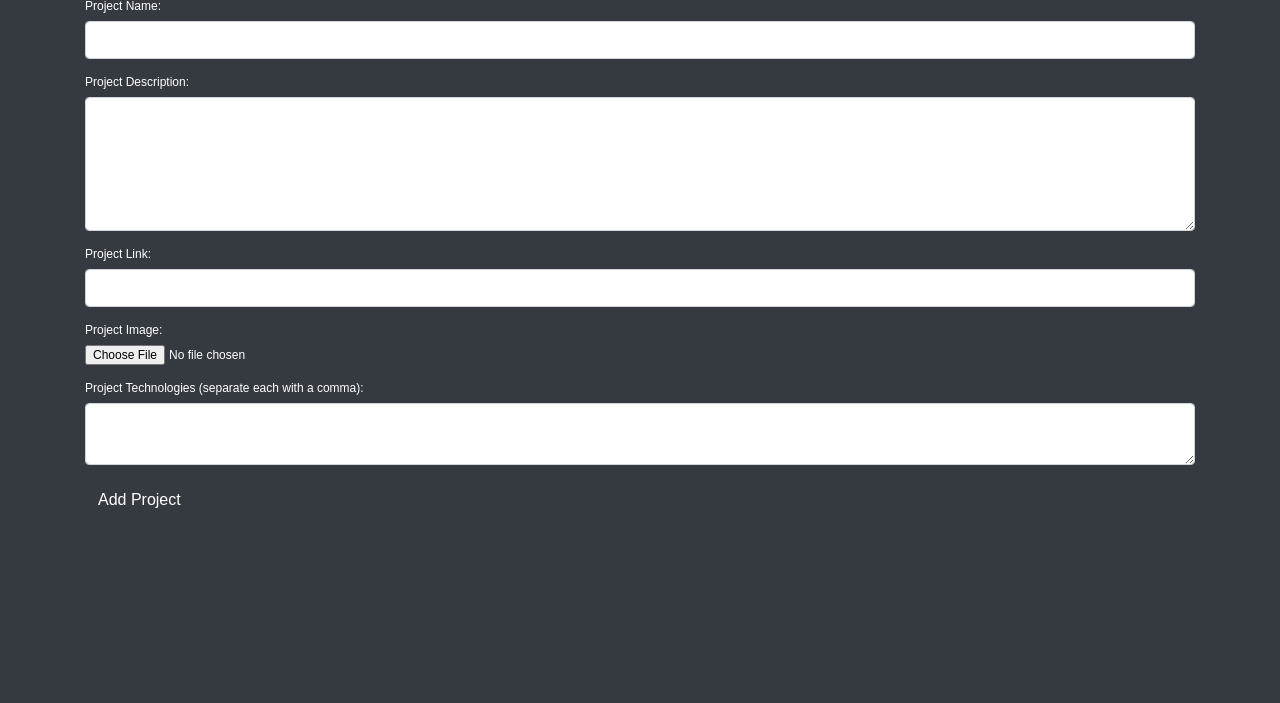
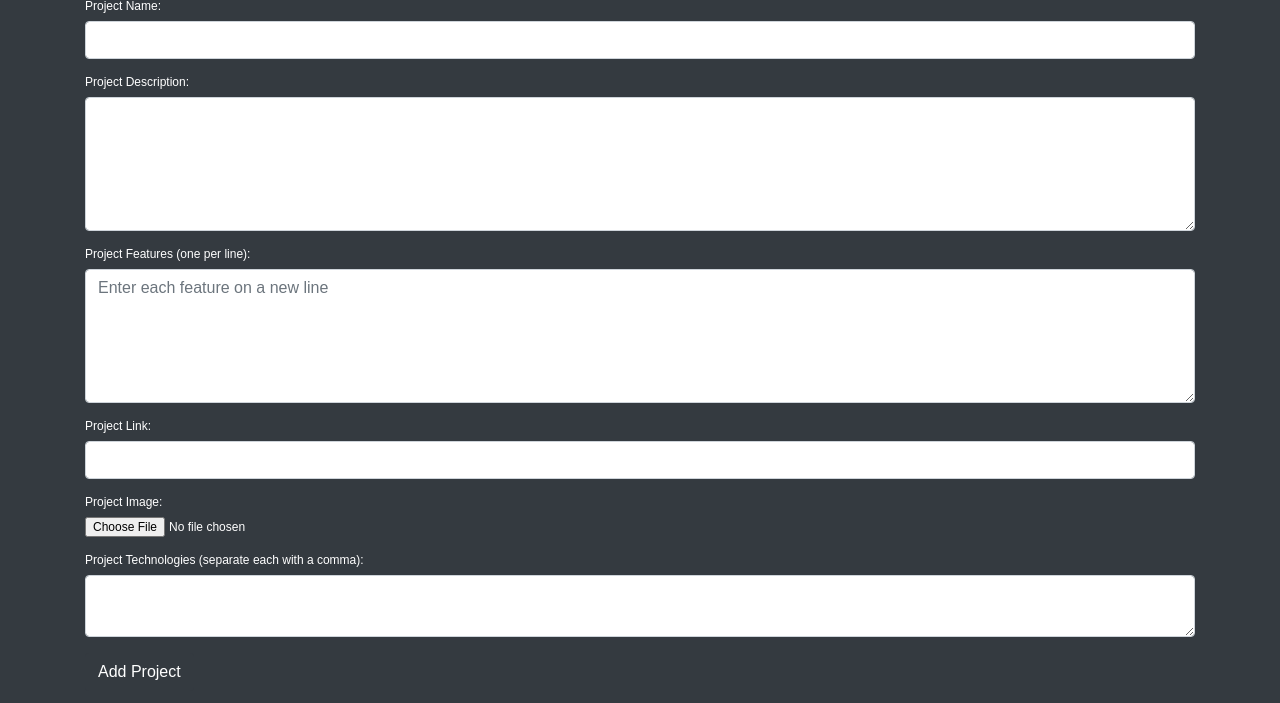
Before and after one commit to Saleem-Talha/Updated-Portfolio, a PHP site: page /admin.php in a window 1280 px wide. Shown: the part 1334-2037 px from the top of the page. Before the commit the page ends 1842 px from the top, so only its background shows below. Run offline with PHP 8.4, Linux system fonts and the light colour scheme; data that the repository does not hold is empty; some libraries are stand-ins or nearby versions; some web fonts are replaced.

Commit message:
Second Day

```diff
--- a/admin.php
+++ b/admin.php
@@ -114,69 +114,37 @@ $services_result = $db->query("SELECT * FROM services ORDER BY id DESC");
 
 
 // Handle Project section submission
-if ($_SERVER["REQUEST_METHOD"] == "POST" && isset($_POST['project_submit'])) {
+if (isset($_POST['project_submit'])) {
     $project_name = $_POST['project_name'];
     $project_description = $_POST['project_description'];
+    $project_features = $_POST['project_features'];
     $project_link = $_POST['project_link'];
-    $project_img = $_FILES['project_img'];
-    $project_technologies = implode(", ", $_POST['project_technologies']); // Convert array to comma-separated string
+    $project_technologies = $_POST['project_technologies'];
 
     // Handle file upload
     $target_dir = "project_img/";
+    $target_file = $target_dir . basename($_FILES["project_img"]["name"]);
+    move_uploaded_file($_FILES["project_img"]["tmp_name"], $target_file);
 
-    // Create the directory if it doesn't exist
-    if (!file_exists($target_dir)) {
-        mkdir($target_dir, 0777, true);
+    // Process technologies
+    $technologies_array = array_map('trim', explode(',', $project_technologies));
+    $technologies_string = implode(', ', $technologies_array);
+
+    // Insert into database
+    $stmt = $db->prepare("INSERT INTO projects (project_name, project_description, project_features, project_link, project_img, project_technologies) VALUES (?, ?, ?, ?, ?, ?)");
+    $stmt->bind_param("ssssss", $project_name, $project_description, $project_features, $project_link, $target_file, $technologies_string);
+
+    if ($stmt->execute()) {
+        echo "Project added successfully";
+    } else {
+        echo "Error: " . $stmt->error;
     }
 
-    $target_file = $target_dir . basename($project_img["name"]);
-    $uploadOk = 1;
-    $imageFileType = strtolower(pathinfo($target_file,PATHINFO_EXTENSION));
+    $stmt->close();
+}
+?>
 
-    // Check if image file is a actual image or fake image
-    $check = getimagesize($project_img["tmp_name"]);
-    if($check !== false) {
-        $uploadOk = 1;
-    } else {
-        echo "<div class='alert alert-danger' role='alert'>File is not an image.</div>";
-        $uploadOk = 0;
-    }
 
-    // Check file size
-    if ($project_img["size"] > 500000) {
-        echo "<div class='alert alert-danger' role='alert'>Sorry, your file is too large.</div>";
-        $uploadOk = 0;
-    }
-
-    // Allow certain file formats
-    if($imageFileType != "jpg" && $imageFileType != "png" && $imageFileType != "jpeg"
-    && $imageFileType != "gif" ) {
-        echo "<div class='alert alert-danger' role='alert'>Sorry, only JPG, JPEG, PNG & GIF files are allowed.</div>";
-        $uploadOk = 0;
-    }
-
-    // If everything is ok, try to upload file and save data
-    if ($uploadOk == 1) {
-        if (move_uploaded_file($project_img["tmp_name"], $target_file)) {
-            // File uploaded successfully, now save to database
-            $stmt = $db->prepare("INSERT INTO projects (project_name, project_description, project_link, project_img, project_technologies) VALUES (?, ?, ?, ?, ?)");
-
-            if ($stmt) {
-                $stmt->bind_param("sssss", $project_name, $project_description, $project_link, $target_file, $project_technologies);
-                $stmt->execute();
-                $stmt->close();
-
-                echo "<div class='alert alert-success' role='alert'>Project added successfully!</div>";
-            } else {
-                echo "<div class='alert alert-danger' role='alert'>Error preparing statement: " . $db->error . "</div>";
-            }
-        } else {
-            echo "<div class='alert alert-danger' role='alert'>Sorry, there was an error uploading your file.</div>";
-        }
-    }
-}
-
-?>
 
 <!DOCTYPE html>
 <html lang="en">
@@ -273,6 +241,10 @@ if ($_SERVER["REQUEST_METHOD"] == "POST" && isset($_POST['project_submit'])) {
             <textarea name="project_description" id="project_description" rows="5" class="form-control" required></textarea>
         </div>
         <div class="form-group">
+            <label for="project_features" class="form-label">Project Features (one per line):</label>
+            <textarea name="project_features" id="project_features" rows="5" class="form-control" placeholder="Enter each feature on a new line"></textarea>
+        </div>
+        <div class="form-group">
             <label for="project_link" class="form-label">Project Link:</label>
             <input type="url" name="project_link" id="project_link" class="form-control" required>
         </div>
@@ -282,7 +254,7 @@ if ($_SERVER["REQUEST_METHOD"] == "POST" && isset($_POST['project_submit'])) {
         </div>
         <div class="form-group">
             <label for="project_technologies" class="form-label">Project Technologies (separate each with a comma):</label>
-            <textarea type="text" name="project_technologies[]" id="project_technologies" class="form-control" required></textarea>
+            <textarea name="project_technologies" id="project_technologies" class="form-control" required></textarea>
         </div>
         <button type="submit" name="project_submit" class="btn btn-dark">Add Project</button>
     </form>
--- a/style.css
+++ b/style.css
@@ -12,7 +12,7 @@ body {
 }
 
 :root {
-  --main-color: rgb(104, 222, 110);
+  --main-color: rgb(96, 201, 101);
   --main-color-50: rgba(104, 222, 110, 0.6);
   --bold-title: "Lato", cursive;
   --main-title: "Pirata One", cursive;
@@ -116,8 +116,8 @@ canvas {
 .btn-main {
   background-color: var(--main-color) !important;
   color: black;
-  border-radius: 25px !important;
-  font-weight: bold;
+
+
   transition: 0.5s ease;
 }
 
@@ -125,25 +125,25 @@ canvas {
   border: 1px solid var(--main-color) !important;
   background-color: transparent !important;
   color: var(--main-color) !important;
-  transition: 0.5s ease;
+  transition: 0.2s ease;
 }
 
 .btn-outline-main {
   background-color: transparent;
   color: var(--main-color) !important;
-  border-radius: 25px !important;
-  font-weight: bold;
+
+
   border: 1px solid var(--main-color) !important;
-  transition: 0.5s ease;
+  transition: 0.2s ease;
 }
 
 .btn-outline-main:hover {
   background-color: var(--main-color) !important;
   color: black !important;
-  border-radius: 25px !important;
-  font-weight: bold;
+
+
   border: 1px solid black !important;
-  transition: 0.5s ease;
+  transition: 0.2s ease;
 }
 
 .bold-text {
```
Also changed, not shown: project-details.php (+63 -30 lines), project_img/1.png (added), project_img/dish.jpg (added).
